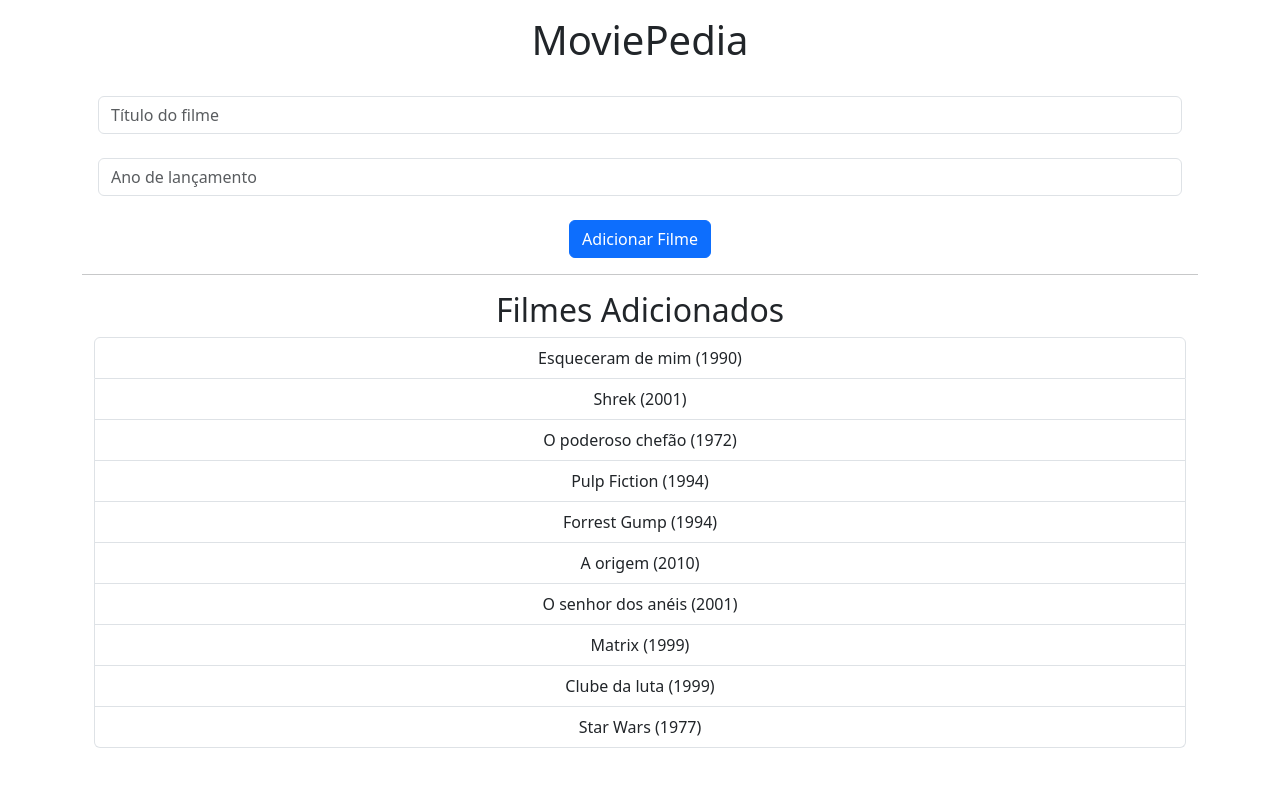
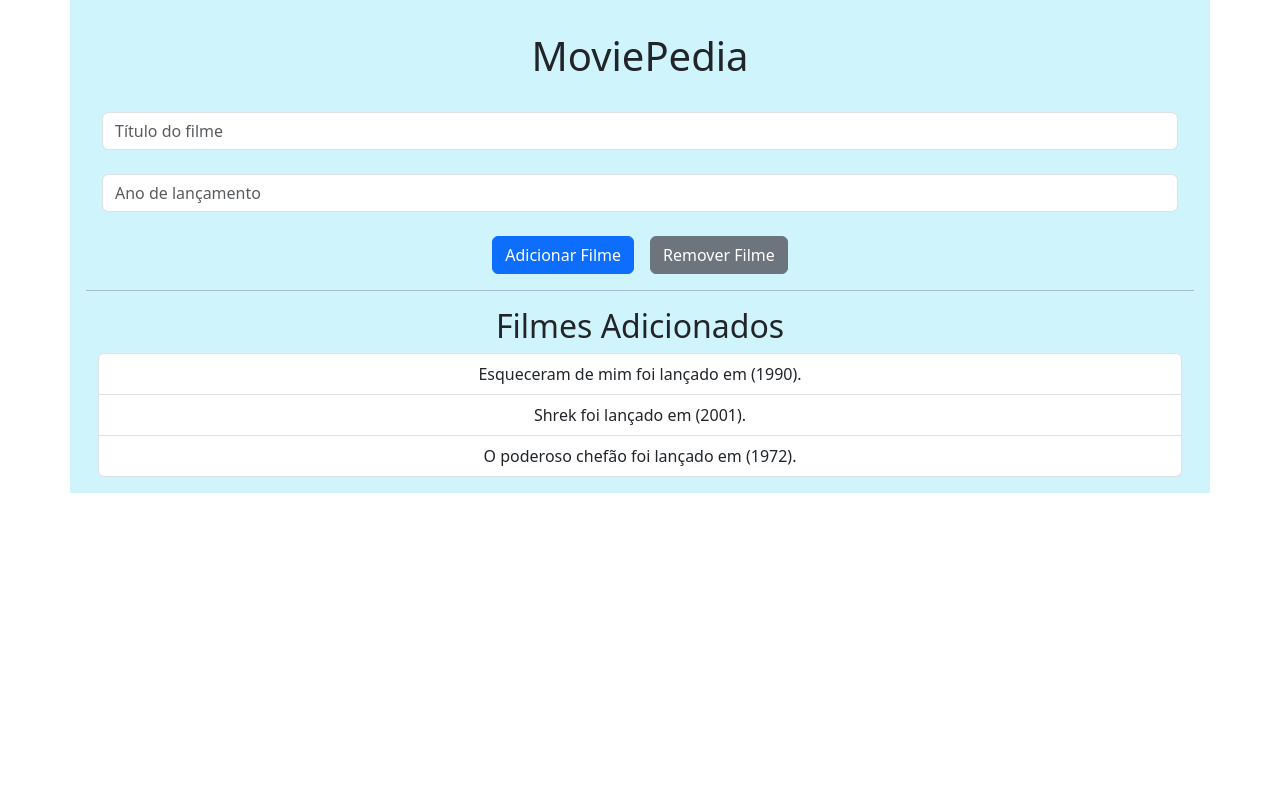
Before and after one commit to ghduuep/learning-vue, a plain HTML site: page index.html in a window 1280 px wide. Drawn offline with nearby package versions, Linux system fonts and the light colour scheme.

Commit message:
using watchers and computed

```diff
--- a/index.html
+++ b/index.html
@@ -14,7 +14,7 @@
   </head>
   <body>
     <div id="app">
-      <div class="container">
+      <div class="container bg-info-subtle p-3">
         <h1 class="text-center p-3">MoviePedia</h1>
         <div class="m-3 text-center">
           <input
@@ -29,16 +29,22 @@
             v-model="newMovie.year"
             placeholder="Ano de lançamento"
           />
-          <button class="btn btn-primary mt-4" @click="addMovie">
-            Adicionar Filme
-          </button>
+          <div class="button-group d-flex gap-3 justify-content-center">
+            <button class="btn btn-primary mt-4" @click="addMovie">
+              Adicionar Filme
+            </button>
+            <button class="btn btn-secondary mt-4" @click="removeMovie">
+              Remover Filme
+            </button>
+          </div>
         </div>
         <hr />
         <div class="container text-center">
           <h2>Filmes Adicionados</h2>
+          <span class="badge rounded-pill text-bg-danger mb-3" v-if="msgErro">Limite alcançado</span>
           <ul class="list-group">
-            <li class="list-group-item" v-for="movie in movies">
-              {{ movie.title }} ({{ movie.year }})
+            <li class="list-group-item" v-for="movie in formatMovieObjectText">
+              {{ movie }}
             </li>
           </ul>
         </div>
@@ -46,32 +52,55 @@
     </div>
 
     <script>
-      const { createApp, ref, reactive } = Vue;
+      const { createApp, ref, reactive, computed, watch } = Vue;
 
       let movies = reactive([
         { title: "Esqueceram de mim", year: 1990 },
         { title: "Shrek", year: 2001 },
         { title: "O poderoso chefão", year: 1972 },
-        { title: "Pulp Fiction", year: 1994 },
-        { title: "Forrest Gump", year: 1994 },
-        { title: "A origem", year: 2010 },
-        { title: "O senhor dos anéis", year: 2001 },
-        { title: "Matrix", year: 1999 },
-        { title: "Clube da luta", year: 1999 },
-        { title: "Star Wars", year: 1977 },
       ]);
 
       let newMovie = reactive({ title: "", year: null });
+      let msgErro = ref(false);
 
       const app = createApp({
         setup() {
+
+          const getLimiteAlcançado = computed(() => {
+            return movies.length >= 5;
+          })
+
+          watch(movies, () => {
+            if (movies.length >= 5) {
+              msgErro.value = true;
+            } else{
+              msgErro.value = false;
+            }
+
+          });
+
           function addMovie() {
+            if (newMovie.title == "" || newMovie.year == null) {
+              alert("Por favor, insira informações válidas.");
+            }
+            if (movies.length >= 5) {
+              alert("Limite de 5 filmes atingido.");
+              return;
+            }
             movies.push({ title: newMovie.title, year: newMovie.year });
             newMovie.title = "";
             newMovie.year = null;
           }
 
-          return { movies, newMovie, addMovie };
+          function removeMovie() {
+            movies.pop();
+          }
+
+          const formatMovieObjectText = computed(() => {
+            return movies.map((movie) => `${movie.title} foi lançado em (${movie.year}).`);
+          });
+
+          return { movies, newMovie, addMovie, removeMovie, formatMovieObjectText, getLimiteAlcançado, msgErro };
         },
       }).mount("#app");
     </script>
```
